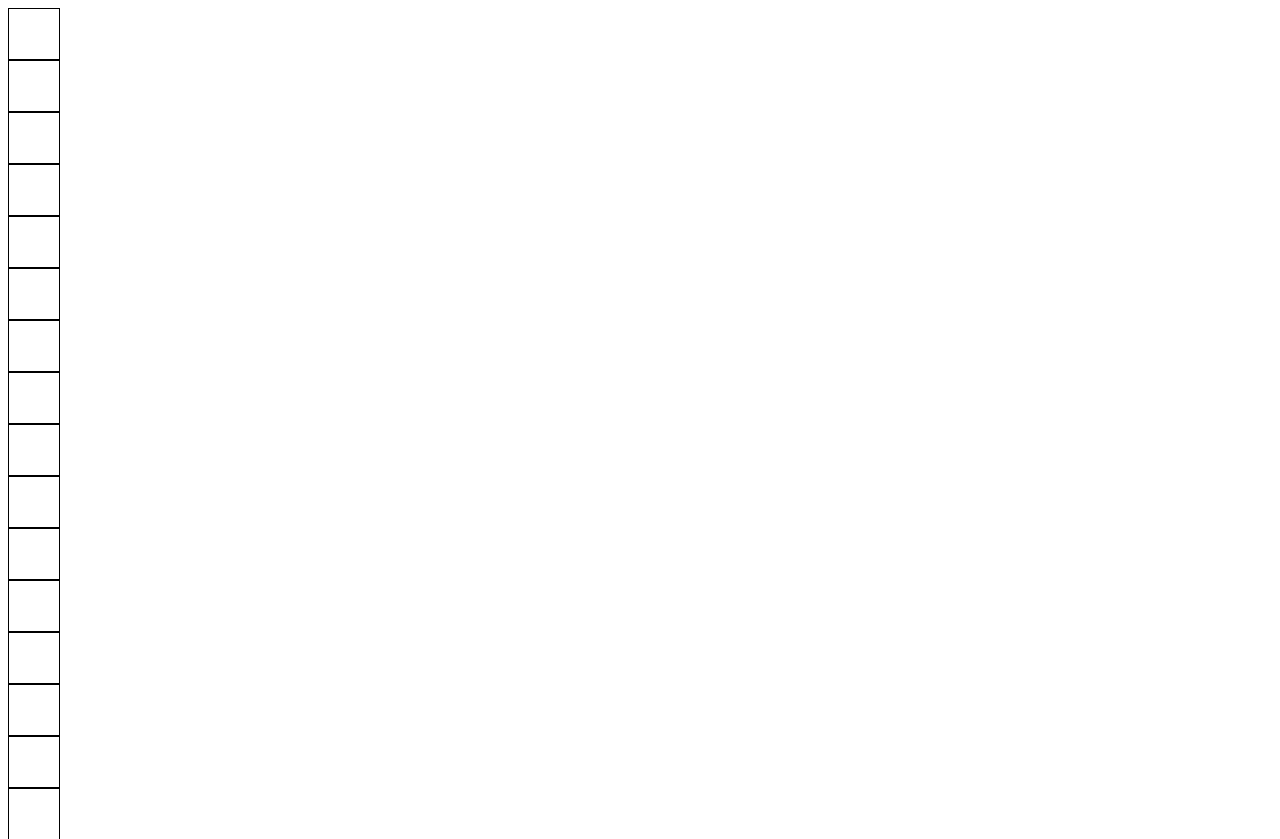
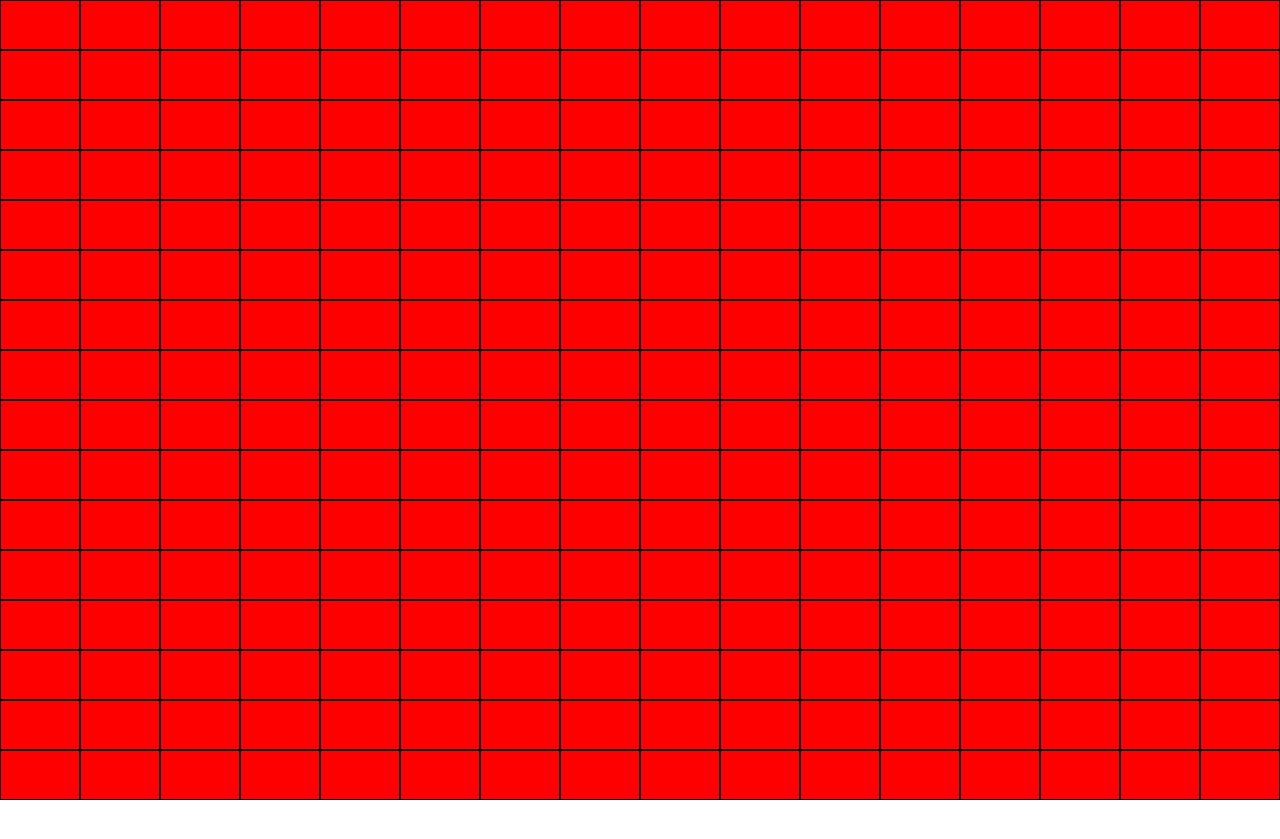
Before and after one commit to WilderDan/odin-etch-a-sketch, a plain HTML site: page index.html in a window 1280 px wide. Shown: the top 839 px of the page. After the commit the page ends 800 px from the top, so only its background shows below. Drawn offline with Linux system fonts and the light colour scheme.

Commit message:
Make grid fit entire screen

```diff
--- a/index.html
+++ b/index.html
@@ -8,6 +8,6 @@
     <link href="./style.css" rel="stylesheet" />
   </head>
   <body>
-    <div id="container"></div>
+    <div id="grid"></div>
   </body>
 </html>
--- a/index.js
+++ b/index.js
@@ -1,17 +1,24 @@
 createGrid(16, 16);
 
 function createGrid(rows, cols) {
-  let container = document.getElementById("container");
+  let grid = document.getElementById("grid");
 
   for (let i = 0; i < rows; i++) {
     for (let j = 0; j < cols; j++) {
-      container.appendChild(createCell());
+      grid.appendChild(createCell(rows, cols));
     }
   }
 }
 
-function createCell() {
-  let div = document.createElement("div");
-  div.classList.add("cell");
-  return div;
+function createCell(rows, cols) {
+  let cell = document.createElement("div");
+  cell.classList.add("cell");
+  cell.style.flexBasis = `${100 / rows}%`;
+  cell.style.height = `${100 / cols}%`;
+
+  let cellContent = document.createElement("div");
+  cellContent.classList.add("cellContent");
+
+  cell.appendChild(cellContent);
+  return cell;
 }
--- a/style.css
+++ b/style.css
@@ -1,5 +1,22 @@
-.cell {
-  width: 50px;
-  height: 50px;
+* {
+  box-sizing: border-box;
+}
+
+html,
+body {
+  height: 100vh;
+  margin: 0;
+}
+
+.cellContent {
   border: 1px solid black;
+  background-color: red;
+  min-height: 100%;
+  min-width: 100%;
 }
+
+#grid {
+  display: flex;
+  flex-wrap: wrap;
+  height: 100%;
+}
```
